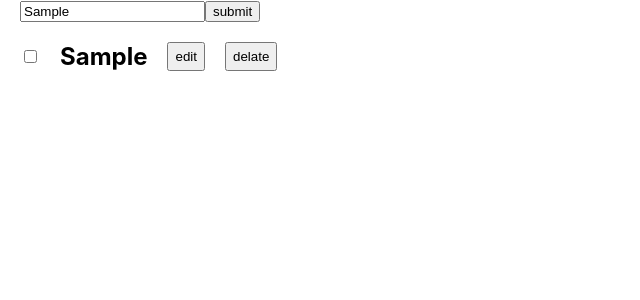
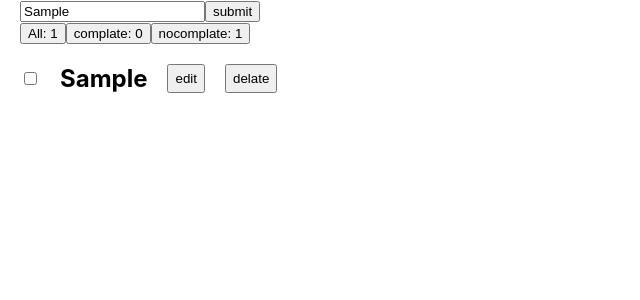
Before and after one commit to muhammadBobur0/2-uy-iwi, a React (Create React App) app: page / in a window 1280 px wide. Both pictures are taken after typing "Sample" into the empty fields and a click on the button "submit". Shown: the top 300 px of the page, without its empty margins (0-640 px from the left). Built offline with nearby package versions, Linux system fonts and the light colour scheme.

Commit message:
add edit

```diff
--- a/src/App.js
+++ b/src/App.js
@@ -1,24 +1,48 @@
 import React from 'react';
 import './App.css';
-import Iteam from './companents/item';
 import List from './companents/list';
 
 function App() {
 	const [count, setCount] = React.useState('');
-	let backlocal = JSON.parse(window.localStorage.getItem('key'));
-	let [countries, setCountry] = React.useState([]);
+	let [countries, setCountry] = React.useState(
+		JSON.parse(window.localStorage.getItem('key')) || [],
+	);
 
-	if (countries.length === 0) {
-		if (backlocal === null) {
-			countries.push({
-				id: 0,
-				name: '',
-				isComplate: false,
-			});
-		} else {
-			countries.push(...backlocal);
+	let [comp, setcomp] = React.useState([]);
+	let [nocomp, setmocomp] = React.useState([]);
+
+	let complates = countries.filter((e) => e.isComplate);
+	let nocomplate = countries.filter((e) => !e.isComplate);
+	let [list, setlist] = React.useState('');
+
+	function complate(evt) {
+		if (evt.target.matches('.All')) {
+			setCountry([...countries]);
+			setlist('');
+		}
+		if (evt.target.matches('.complate')) {
+			setcomp([...complates]);
+			setlist('comp');
+		}
+		if (evt.target.matches('.nocomplate')) {
+			setmocomp([...nocomplate]);
+			setlist('nocomp');
 		}
 	}
+
+	function data(evt) {
+		if (evt === '') {
+			return countries;
+		}
+		if (evt === 'comp') {
+			return comp;
+		}
+		if (evt === 'nocomp') {
+			return nocomp;
+		}
+	}
+
+	window.localStorage.setItem('key', JSON.stringify(countries));
 
 	return (
 		<div className='container'>
@@ -42,13 +66,18 @@ function App() {
 				/>
 				<button type='submit'> submit</button>
 			</form>
+			<div onClick={(evt) => complate(evt)}>
+				<button className='All'>All: {countries.length}</button>
+				<button className='complate'>complate: {complates.length}</button>
+				<button className='nocomplate'>nocomplate: {nocomplate.length}</button>
+			</div>
 			<div
 				onClick={(evt) => {
 					if (evt.target.matches('.delete-btn')) {
-						let deletedId = evt.target.Id;
-						let findedInde = countries.findIndex(
-							(todo) => todo.id === deletedId,
-						);
+						let deletedId = +evt.target.id;
+						let findedInde = countries.findIndex((todo) => {
+							return todo.id === deletedId;
+						});
 						countries.splice(findedInde, 1);
 						setCountry([...countries]);
 						window.localStorage.setItem('key', JSON.stringify(countries));
@@ -59,16 +88,21 @@ function App() {
 								todo.isComplate = !todo.isComplate;
 							}
 						});
-
 						setCountry([...countries]);
 						window.localStorage.setItem('key', JSON.stringify(countries));
 					}
+					if (evt.target.matches('.edit')) {
+						let edit = +evt.target.id;
+						let prop = prompt('kiriting');
+						countries.forEach((todo) => {
+							if (todo.id === edit) {
+								todo.name = prop;
+							}
+						});
+						setCountry([...countries]);
+					}
 				}}>
-				<List>
-					{countries.length &&
-						countries.map((el) => <Iteam key={el.id} name={el} />)}
-					{window.localStorage.setItem('key', JSON.stringify(countries))}
-				</List>
+				<List data={data(list)} />
 			</div>
 		</div>
 	);
--- a/src/companents/item.js
+++ b/src/companents/item.js
@@ -5,6 +5,7 @@ let Iteam = (props) => {
 	if (props.name.name === '') {
 		return;
 	}
+
 	props.name.isComplate ? (complate = 'com') : (complate = '');
 
 	return (
@@ -21,7 +22,9 @@ let Iteam = (props) => {
 			)}
 
 			<h2 className={complate}>{props.name.name}</h2>
-			<button>edit</button>
+			<button id={props.name.id} className='edit'>
+				edit
+			</button>
 			<button id={props.name.id} className='delete-btn'>
 				delate
 			</button>
--- a/src/companents/list.js
+++ b/src/companents/list.js
@@ -1,5 +1,13 @@
-let List = ({ children }, props) => {
-	return <ul>{children}</ul>;
+import Iteam from './item';
+
+let List = ({ data }) => {
+	return (
+		<ul>
+			{data?.map((el) => (
+				<Iteam key={el.id} name={el} />
+			))}
+		</ul>
+	);
 };
 
 export default List;
```
